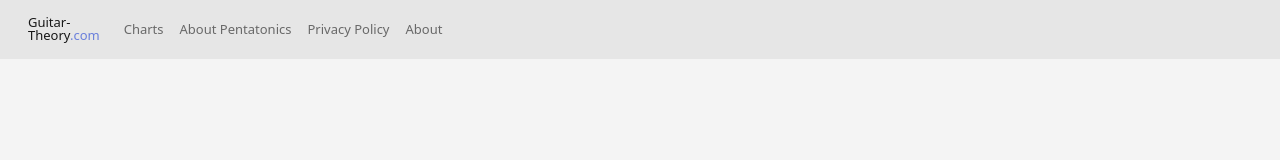
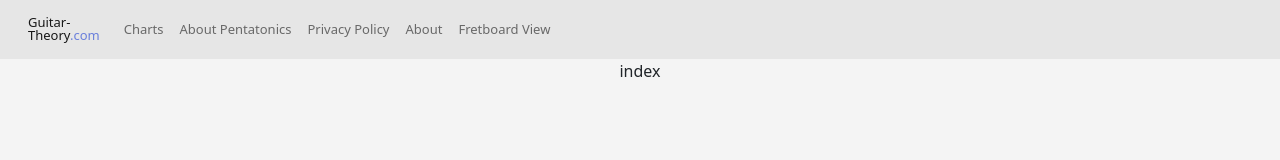
Before and after one commit to nvduran/guitar-theory-site, a React (Create React App) app: page /FullFretboard in a window 1280 px wide. Shown: the top 160 px of the page. Built offline with nearby package versions, Linux system fonts and the light colour scheme.

Commit message:
basic routing setup

```diff
--- a/src/App.js
+++ b/src/App.js
@@ -5,6 +5,7 @@ import NavBar from "./components/NavBar";
 import PrivacyPolicy from "./components/PrivacyPolicy";
 import SayWhat from "./components/SayWhat";
 import About from "./components/About";
+import FullFretboard from "./components/FullFretboard";
 import { Route, Routes } from "react-router-dom";
 
 function App() {
@@ -16,6 +17,7 @@ function App() {
                                 <Route path="/PrivacyPolicy" element={<PrivacyPolicy />} />
                                 <Route path="/AboutPentatonics" element={<SayWhat />} />
                                 <Route path="/About" element={<About />} />
+                                <Route path="/FullFretboard" element={<FullFretboard />} />
                         </Routes>
                         <div></div>
                 </div>
--- /dev/null
+++ b/src/components/FullFretboard/index.js
@@ -0,0 +1,5 @@
+import React from "react";
+
+export default function FullFretboard() {
+        return <div>index</div>;
+}
--- a/src/components/NavBar/index.js
+++ b/src/components/NavBar/index.js
@@ -22,6 +22,7 @@ export default function NavBar() {
                                                         <Nav.Link href="/AboutPentatonics">About Pentatonics</Nav.Link>
                                                         <Nav.Link href="/PrivacyPolicy">Privacy Policy</Nav.Link>
                                                         <Nav.Link href="/About">About</Nav.Link>
+                                                        <Nav.Link href="/FullFretboard">Fretboard View</Nav.Link>
                                                 </Nav>
                                         </Navbar.Collapse>
                                 </Container>
```
Lines whose indentation alone changed are shown as unchanged.
